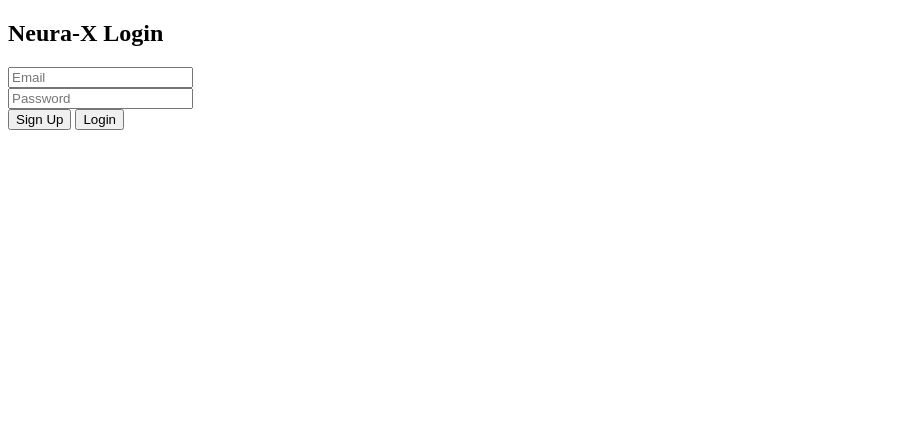
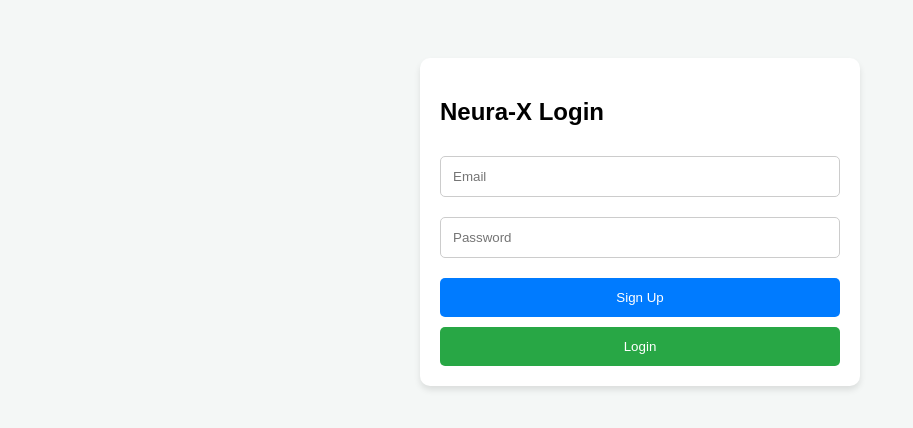
Before and after one commit to tarunkumar092004/neura-x, a website: page index.html in a window 1280 px wide. Shown: the whole page, without its empty margins (0-913 px from the left). Drawn offline with Linux system fonts and the light colour scheme.

Commit message:
Fix CSS and Auth routing

```diff
--- a/index.html
+++ b/index.html
@@ -1,11 +1,22 @@
 <!DOCTYPE html>
 <html>
+<head>
+    <meta name="viewport" content="width=device-width, initial-scale=1.0">
+    <style>
+        body { font-family: sans-serif; display: flex; justify-content: center; padding: 50px; background: #f4f7f6; }
+        .card { background: white; padding: 20px; border-radius: 10px; box-shadow: 0 4px 6px rgba(0,0,0,0.1); width: 100%; max-width: 400px; }
+        input { width: 100%; padding: 12px; margin: 10px 0; border: 1px solid #ccc; border-radius: 5px; box-sizing: border-box; }
+        button { width: 100%; padding: 12px; border: none; border-radius: 5px; margin-top: 10px; cursor: pointer; color: white; }
+    </style>
+</head>
 <body>
-    <h2>Neura-X Login</h2>
-    <input id="email" placeholder="Email"><br>
-    <input id="password" type="password" placeholder="Password"><br>
-    <button onclick="auth('/auth/signup')">Sign Up</button>
-    <button onclick="auth('/auth/login')">Login</button>
+    <div class="card">
+        <h2>Neura-X Login</h2>
+        <input id="email" type="email" placeholder="Email">
+        <input id="password" type="password" placeholder="Password">
+        <button style="background: #007bff;" onclick="auth('/auth/signup')">Sign Up</button>
+        <button style="background: #28a745;" onclick="auth('/auth/login')">Login</button>
+    </div>
     <script>
         async function auth(path) {
             const email = document.getElementById('email').value;
--- a/server.js
+++ b/server.js
@@ -7,6 +7,8 @@ const app = express();
 app.use(helmet());
 app.use(cors());
 app.use(express.json());
+
+// Public folder ki jagah current directory se files serve karo
 app.use(express.static(__dirname));
 
 app.get('/', (req, res) => res.sendFile(path.join(__dirname, 'index.html')));
@@ -16,4 +18,5 @@ app.use('/auth', require('./routes/auth'));
 app.use('/notes', require('./routes/notes'));
 app.use('/ai', require('./routes/ai'));
 
-app.listen(3000, () => console.log('Server running on port 3000'));
+const PORT = process.env.PORT || 3000;
+app.listen(PORT, () => console.log('Server running on port ' + PORT));
```
